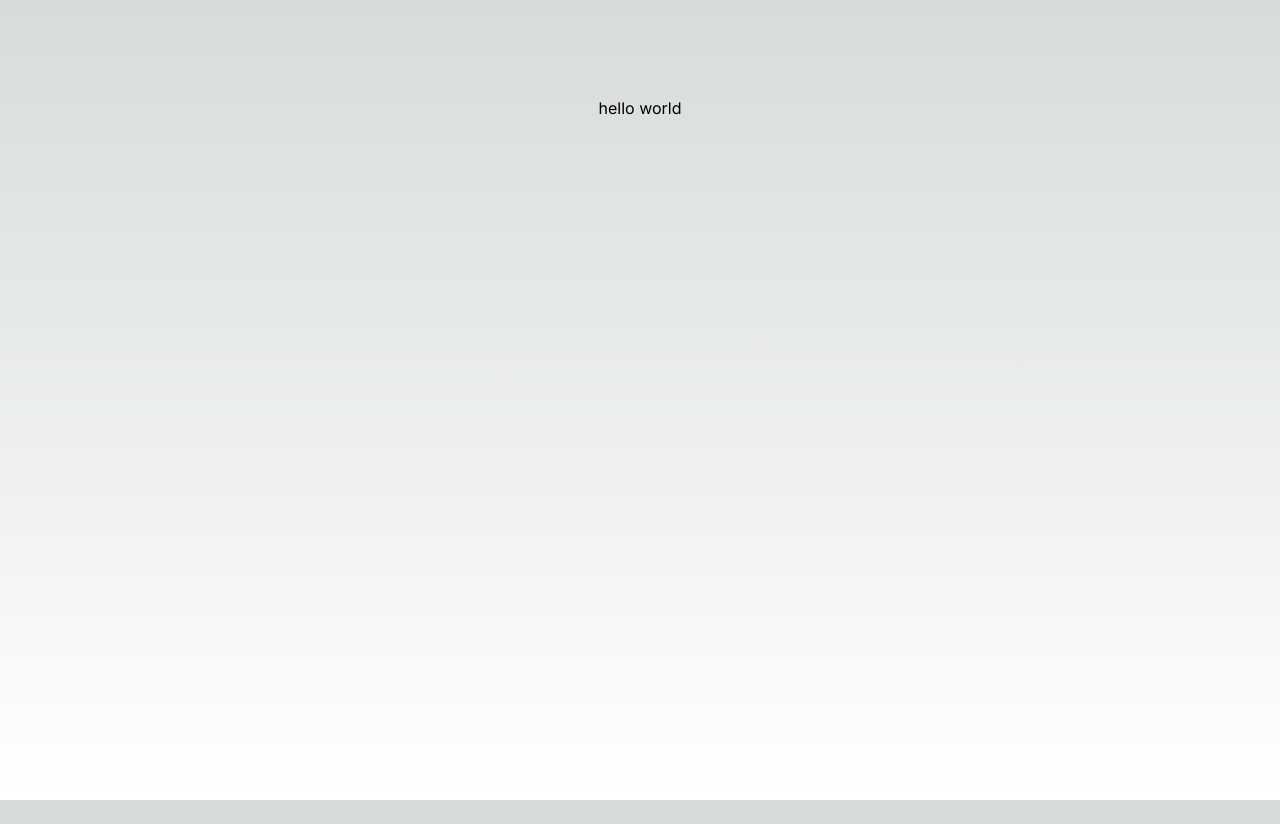
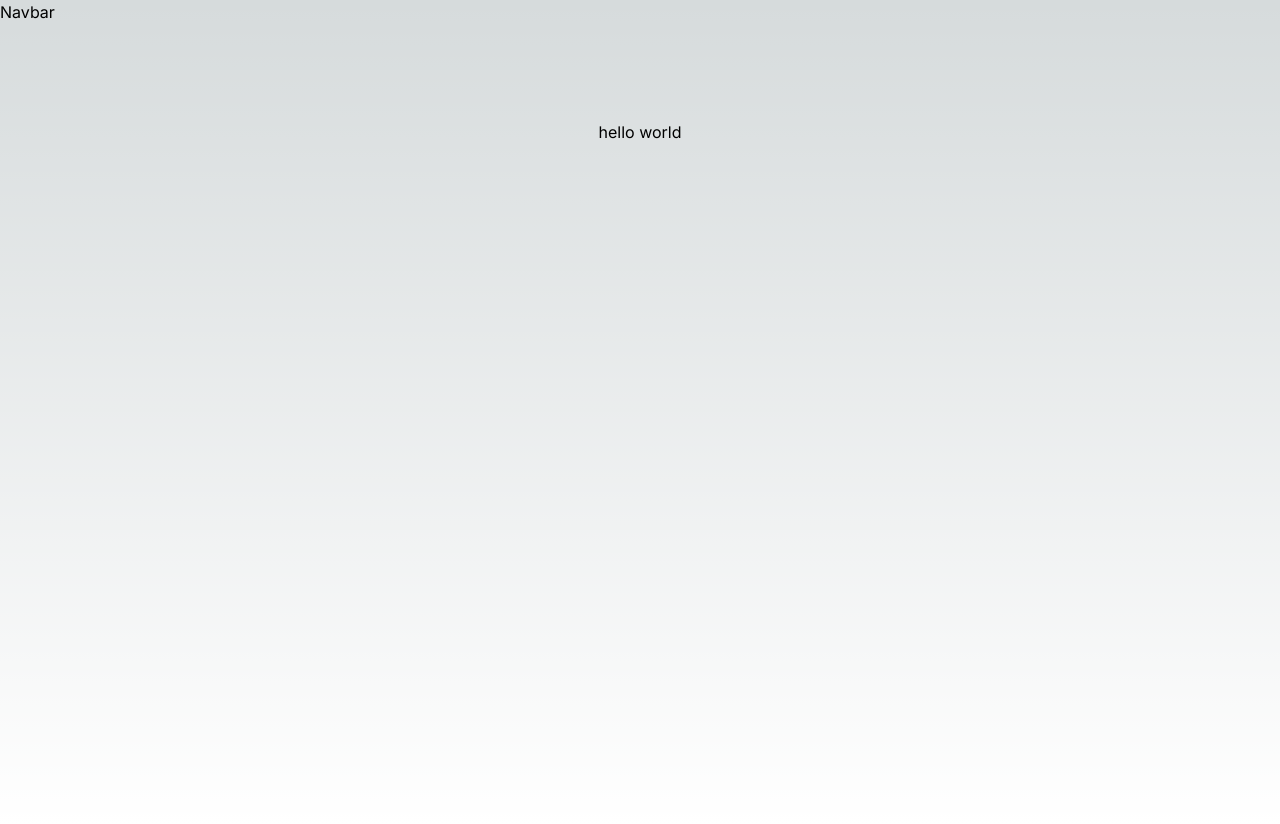
Before and after one commit to hjaber/mech, a Next.js app: page / in a window 1280 px wide. Before the commit the page ends 800 px from the top, so only its background shows below. Built offline with nearby package versions, Linux system fonts and the light colour scheme.

Commit message:
+cloudflare/next

```diff
--- a/app/api/hello/route.ts
+++ b/app/api/hello/route.ts
@@ -1,3 +1,5 @@
 export async function GET(request: Request) {
-  return new Response('Hello, Next.js!')
+  return new Response("Hello, Next.js!");
 }
+
+export const runtime = "edge";
--- /dev/null
+++ b/app/components/navbar.tsx
@@ -0,0 +1,3 @@
+export default async function Navbar() {
+  return <div>Navbar</div>;
+}
--- a/app/layout.tsx
+++ b/app/layout.tsx
@@ -1,21 +1,24 @@
-import './globals.css'
-import { Inter } from 'next/font/google'
+import Navbar from "@/app/components/navbar";
+import { Inter } from "next/font/google";
+import "./globals.css";
 
-const inter = Inter({ subsets: ['latin'] })
+const inter = Inter({ subsets: ["latin"] });
 
 export const metadata = {
-  title: 'Create Next App',
-  description: 'Generated by create next app',
-}
+  title: "Create Next App",
+  description: "Generated by create next app",
+};
 
 export default function RootLayout({
   children,
 }: {
-  children: React.ReactNode
+  children: React.ReactNode;
 }) {
   return (
     <html lang="en">
+      {/* @ts-ignore */}
+      <Navbar />
       <body className={inter.className}>{children}</body>
     </html>
-  )
+  );
 }
--- a/app/page.tsx
+++ b/app/page.tsx
@@ -9,3 +9,5 @@ export default function Home() {
     </main>
   );
 }
+
+export const runtime = "experimental-edge";
--- a/package.json
+++ b/package.json
@@ -20,7 +20,7 @@
     "react": "18.2.0",
     "react-dom": "18.2.0",
     "tailwindcss": "3.3.1",
-    "typescript": "5.0.4"
+    "typescript": "^5.0.4"
   },
   "devDependencies": {
     "prettier": "^2.8.8",
```
Also changed, not shown: 1 other file (tests, documents, lock files or other folders).
